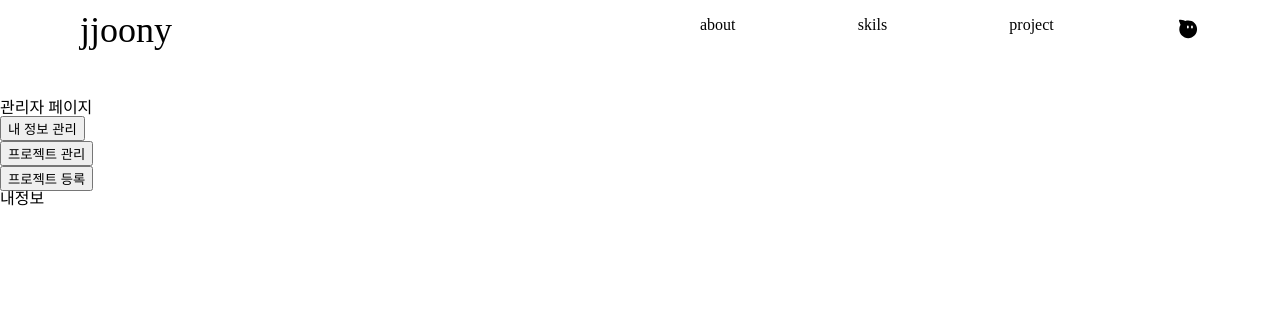
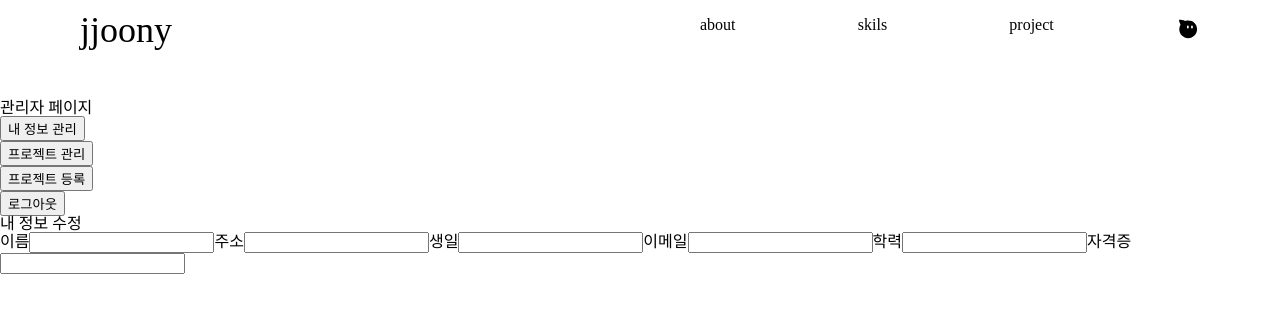
Before and after one commit to jjoonyna/portfolio_front, a React (Vite) app: page /admin in a window 1280 px wide. Both pictures are taken after a click on the button "내 정보 관리". Shown: the top 312 px of the page. Built offline with nearby package versions, Linux system fonts and the light colour scheme; no server answers.

Commit message:
로그아웃 기능 완 및 정보수정 컴포넌트 정보불러오기 완

```diff
--- a/src/Components/About.jsx
+++ b/src/Components/About.jsx
@@ -35,7 +35,6 @@ const About =()=> {
     },[])
 
 
-
     return(
         <section className="about">
             <h1>About Me</h1>
--- a/src/Components/MyInfo.jsx
+++ b/src/Components/MyInfo.jsx
@@ -1,10 +1,43 @@
-
+import { useState, useEffect } from "react";
+import axios from 'axios';
 
 
 const MyInfo =()=>{
+
+    const [error, setError] = useState('');
+    const [userInfo, setUserInfo] = useState([]);
+    const userId = sessionStorage.getItem('id');
+
+    useEffect(()=>{
+        const GetUser = async()=>{
+            try{
+                const response = await axios.get(`http://localhost:80/find_about/${userId}`);
+                setUserInfo(
+                    {id: 1, name: response.data.name, addr: response.data.addr,
+                    birth: response.data.birth, email: response.data.email, university: response.data.university,
+                    license: response.data.license
+                    }
+                )
+            }catch(error){
+                setError('정보를 찾을수 없음',error.message);
+            }
+        }
+        GetUser();
+    },[userId])
+
     return(
         <div>
-            내정보
+            <h1>내 정보 수정</h1>
+            <div>
+                <form>
+                    이름<input type="text" readOnly="readOnly" value={userInfo.name}/>
+                    주소<input type="text" value={userInfo.addr}/>
+                    생일<input type="text" readOnly="readOnly" value={userInfo.birth}/>
+                    이메일<input type="text" value={userInfo.email}/>
+                    학력<input type="text" readOnly="readOnly" value={userInfo.university}/>
+                    자격증<input type="text" value={userInfo.license}/>
+                </form>
+            </div>
         </div>
     )
 }
--- a/src/Components/ProjectManage.jsx
+++ b/src/Components/ProjectManage.jsx
@@ -5,7 +5,7 @@
 const ProjectManage=()=>{
     return(
         <div>
-            프로젝트 관리
+            <h1>프로젝트 관리</h1>
         </div>
 
     )
--- a/src/Components/ProjectRegist.jsx
+++ b/src/Components/ProjectRegist.jsx
@@ -5,7 +5,7 @@
 const ProjectResgist=()=>{
     return(
         <div>
-            프로젝트 등록
+            <h1>프로젝트 등록</h1>
         </div>
     )
 }
--- a/src/Pages/Admin.jsx
+++ b/src/Pages/Admin.jsx
@@ -4,17 +4,36 @@ import {useState} from 'react';
 import MyInfo from '../Components/MyInfo.jsx';
 import ProjectManage from '../Components/ProjectManage.jsx';
 import ProjectRegist from '../Components/ProjectRegist.jsx'
-
+import { useNavigate } from "react-router-dom";
+import axios from 'axios';
 
 const Admin=()=>{
+
+    const navigate = useNavigate();
+    const [error, setError] = useState('');
+
+    const Logout =async()=>{
+        try{
+            const response = await axios.get("http://localhost:80/logout");
+            sessionStorage.clear();
+            navigate('/');
+        }catch(error){
+            setError("로그아웃 실패");
+        }
+    }
+
     const menuList =[
-        {id: 1, content:'내 정보 관리'},
-        {id: 2, content:'프로젝트 관리'},
-        {id: 3, content:'프로젝트 등록'}
+        {id: 1, content: '내 정보 관리'},
+        {id: 2, content: '프로젝트 관리'},
+        {id: 3, content: '프로젝트 등록'},
+        {id: 4, content: '로그아웃'}
     ];
     const [menu, setMenu] = useState('');
 
-    const menuChange=(e)=>{
+    const menuChange =(e)=>{
+        if(e.target.value==='로그아웃'){
+            Logout();
+        }
         setMenu(e.target.value);
     }
 
--- a/src/Pages/Login.jsx
+++ b/src/Pages/Login.jsx
@@ -23,6 +23,7 @@ const Login=()=>{
             const response = await axios.post(`http://localhost:80/login_user`,formdata);
             setUser(response.data);
             sessionStorage.setItem('role',response.data.role);
+            sessionStorage.setItem('id',response.data.id)
             if(response.data.role !== null){
                 navigate('/admin');
             }
```
